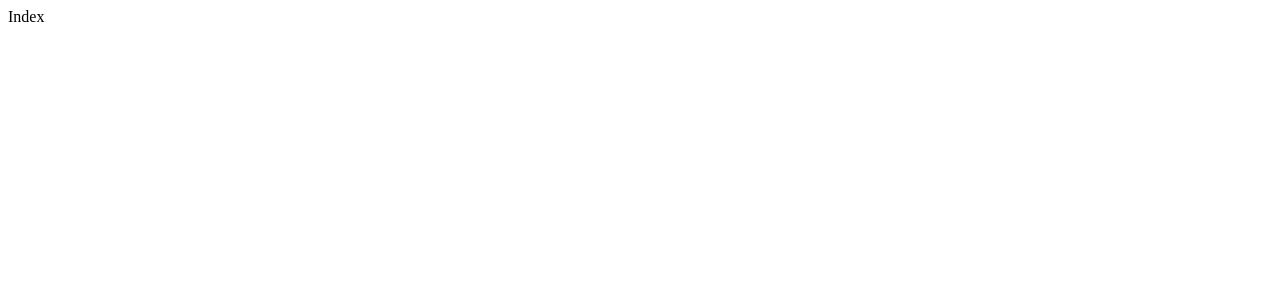
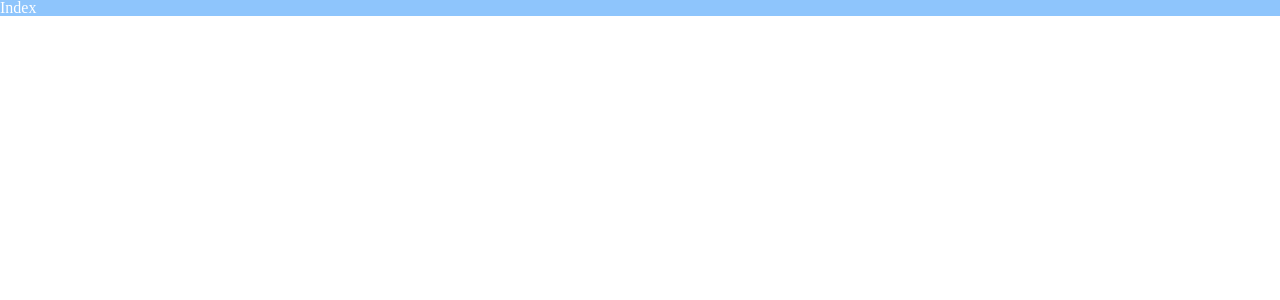
Before and after one commit to kimjh96/cocstorage-client-rebuild, a Next.js app: page / in a window 1280 px wide. Shown: the top 300 px of the page. Built offline with nearby package versions, Linux system fonts and the light colour scheme.

Commit message:
feat: ThemeProvider 설정

```diff
--- /dev/null
+++ b/pages/_app.tsx
@@ -0,0 +1,24 @@
+import React from 'react';
+import { AppProps } from 'next/app';
+
+import { ThemeProvider } from 'styled-components';
+import GlobalStyle from 'src/GlobalStyles';
+
+import { LightTheme, DarkTheme } from 'src/theme';
+
+const themes = {
+  light: LightTheme,
+  dark: DarkTheme
+};
+
+function App({ Component, pageProps }: AppProps) {
+  return (
+    <ThemeProvider theme={themes.light}>
+      <GlobalStyle />
+      {/* eslint-disable-next-line react/jsx-props-no-spreading */}
+      <Component {...pageProps} />
+    </ThemeProvider>
+  );
+}
+
+export default App;
--- a/pages/index.tsx
+++ b/pages/index.tsx
@@ -1,7 +1,13 @@
 import React from 'react';
+import styled from 'styled-components';
+
+const Box = styled.div`
+  background-color: ${(props) => props.theme.color.primary};
+  color: white;
+`;
 
 function Index() {
-  return <div>Index</div>;
+  return <Box>Index</Box>;
 }
 
 export default Index;
--- /dev/null
+++ b/src/GlobalStyles.ts
@@ -0,0 +1,8 @@
+import { createGlobalStyle } from 'styled-components';
+import StyledReset from 'styled-reset';
+
+const GlobalStyle = createGlobalStyle`
+  ${StyledReset}
+`;
+
+export default GlobalStyle;
--- /dev/null
+++ b/src/theme/dark.ts
@@ -0,0 +1,5 @@
+export default {
+  color: {
+    primary: 'rgb(99, 137, 176)'
+  }
+};
--- /dev/null
+++ b/src/theme/index.ts
@@ -0,0 +1,11 @@
+import baseStyled, { ThemedStyledInterface } from 'styled-components';
+
+// Theme
+import Light from 'src/theme/light';
+import Dark from 'src/theme/dark';
+
+export const LightTheme = Light;
+export const DarkTheme = Dark;
+
+export type Theme = typeof LightTheme | typeof DarkTheme;
+export const styled = baseStyled as ThemedStyledInterface<Theme>;
--- /dev/null
+++ b/src/theme/light.ts
@@ -0,0 +1,5 @@
+export default {
+  color: {
+    primary: '#8EC5FC'
+  }
+};
```
Also changed, not shown: package.json (+7 -1 lines), public/index.html (deleted, +0 -11 lines), 1 other file (tests, documents, lock files or other folders).
